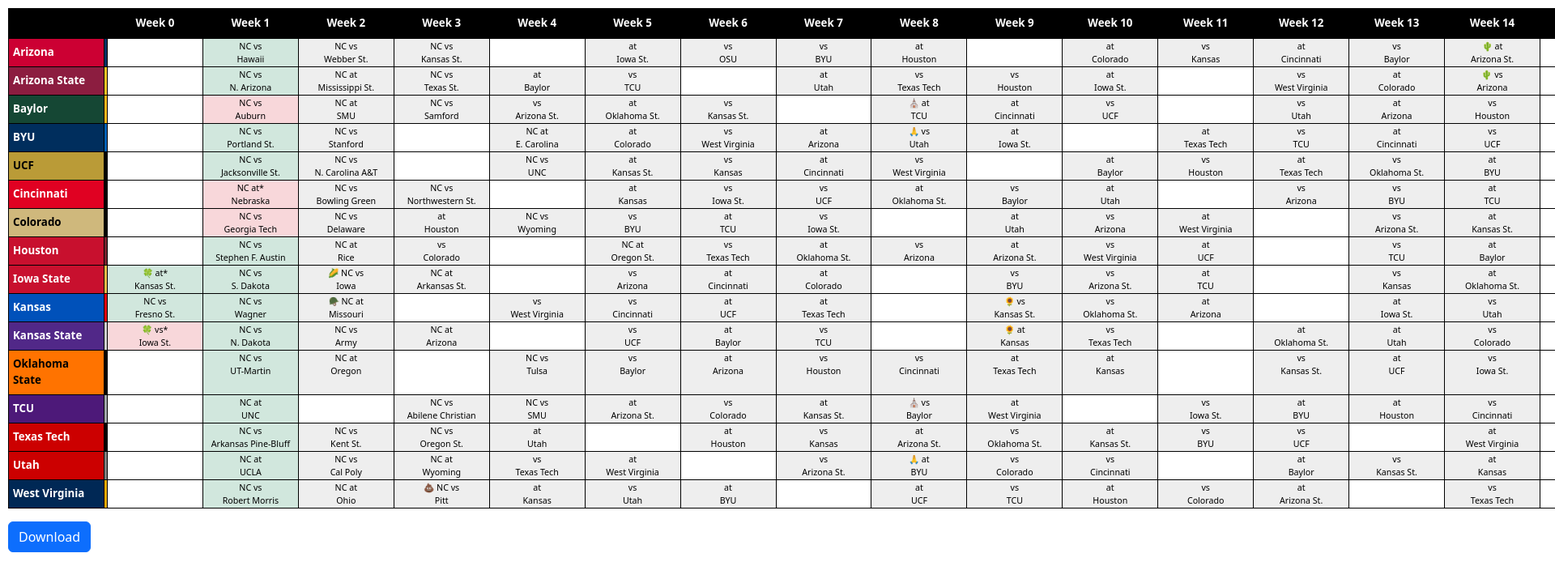
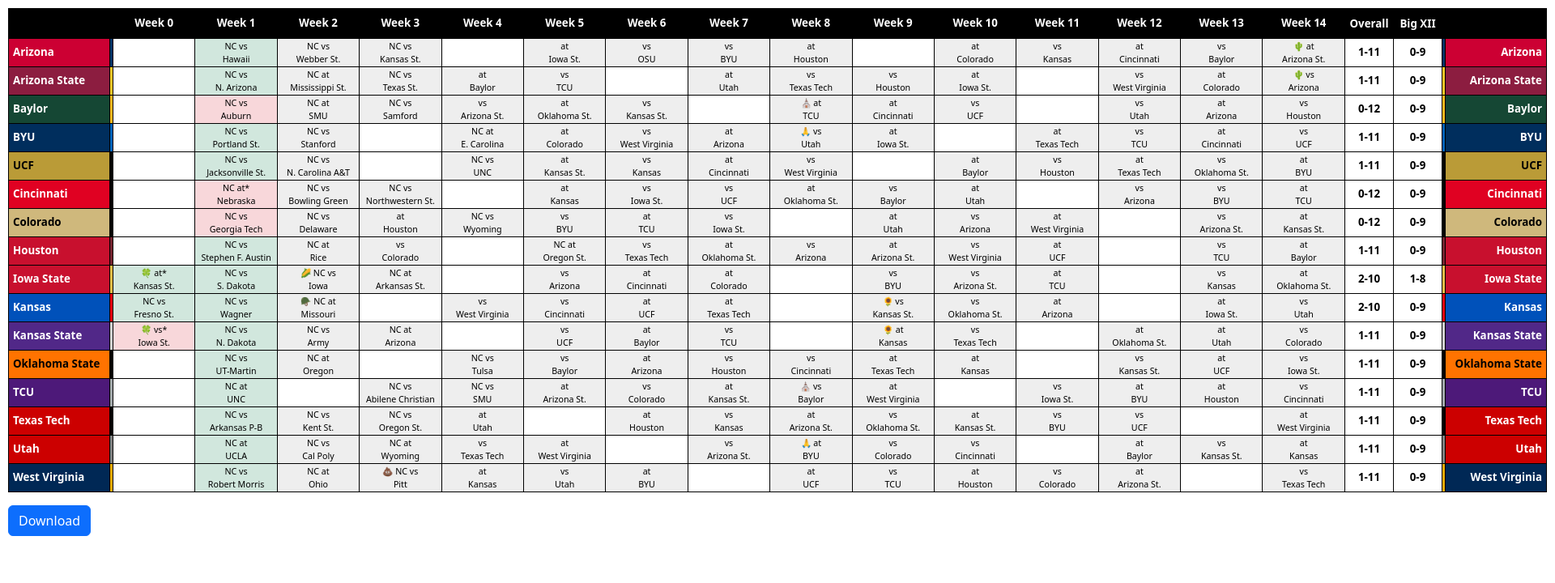
Before and after one commit to CivBase/b12-picks, a plain HTML site: page index.html in a window 1280 px wide. Shown: the top 720 px of the page at 81% size, 1920 px wide, since content can reach past the window. Drawn offline with nearby package versions, Linux system fonts and the light colour scheme.

Commit message:
Adjusted sizes

```diff
--- a/index.html
+++ b/index.html
@@ -9,7 +9,7 @@
       #picksTable {
         font-size: 8pt;
         table-layout: fixed;
-        width: 2250px;
+        width: 1900px;
       }
 
       #picksTable th {
@@ -17,6 +17,7 @@
       }
 
       .record {
+        width: 60px;
         font-size: 10pt;
         font-weight: bold;
         padding: 7px 5px !important;
@@ -35,6 +36,7 @@
       }
 
       .team-name {
+        width: 125px;
         text-align: left !important;
         font-size: 10pt;
         font-weight: bold;
@@ -78,27 +80,27 @@
       <table class="table table-bordered border-black" id="picksTable">
         <thead>
           <tr>
-            <th></th>
+            <th class="team-name"></th>
             <th class="team-stripe"></th>
-            <th>Week 0</th>
-            <th>Week 1</th>
-            <th>Week 2</th>
-            <th>Week 3</th>
-            <th>Week 4</th>
-            <th>Week 5</th>
-            <th>Week 6</th>
-            <th>Week 7</th>
-            <th>Week 8</th>
-            <th>Week 9</th>
-            <th>Week 10</th>
-            <th>Week 11</th>
-            <th>Week 12</th>
-            <th>Week 13</th>
-            <th>Week 14</th>
-            <th>Overall</th>
-            <th>Conference</th>
+            <th class="pick">Week 0</th>
+            <th class="pick">Week 1</th>
+            <th class="pick">Week 2</th>
+            <th class="pick">Week 3</th>
+            <th class="pick">Week 4</th>
+            <th class="pick">Week 5</th>
+            <th class="pick">Week 6</th>
+            <th class="pick">Week 7</th>
+            <th class="pick">Week 8</th>
+            <th class="pick">Week 9</th>
+            <th class="pick">Week 10</th>
+            <th class="pick">Week 11</th>
+            <th class="pick">Week 12</th>
+            <th class="pick">Week 13</th>
+            <th class="pick">Week 14</th>
+            <th class="record overall">Overall</th>
+            <th class="record conference">Big XII</th>
             <th class="team-stripe"></th>
-            <th></th>
+            <th class="team-name right"></th>
           </tr>
         </thead>
         <tbody>
@@ -402,7 +404,7 @@
           "colors": ["#CC0000", "#000000", "#FFFFFF"],
           "picks": {
             "w00": null,
-            "w01": {"pick": true,  "nc": true,  "pre": "NC vs",    "team": "Arkansas Pine-Bluff"},
+            "w01": {"pick": true,  "nc": true,  "pre": "NC vs",    "team": "Arkansas P-B"},
             "w02": {"pick": null,  "nc": true,  "pre": "NC vs",    "team": "Kent St."},
             "w03": {"pick": null,  "nc": true,  "pre": "NC vs",    "team": "Oregon St."},
             "w04": {"pick": null,  "nc": false, "pre": "at",       "team": "Utah"},
```
